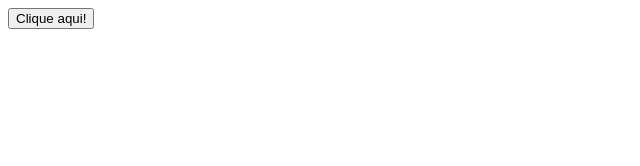
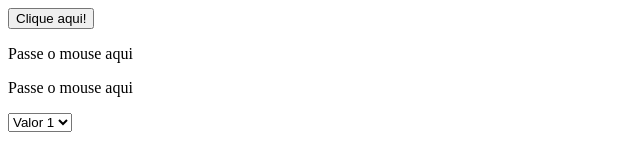
Before and after one commit to Julio-Faria/aula_javascript, a plain HTML site: page index.html in a window 1280 px wide. Shown: the whole page, without its empty margins (0-640 px from the left). Drawn offline with Linux system fonts and the light colour scheme.

Commit message:
Manipulação de elementos

```diff
--- a/index.html
+++ b/index.html
@@ -7,10 +7,19 @@
     <title>Minha Pagina</title>
     <script type="text/javascript" src="js/main.js"></script>
 </head>
-<body>
+<body onload="load()">
 
     <button type="button" onclick="clicou()">Clique aqui!</button>
     <p id="agradecimento" onclick="redirecionar()"></p>
+    <p id="mousemove" onmouseover="trocar(this)" onmouseout="voltar">Passe o mouse aqui</p>
+    <p id="mousemove" onmouseover="trocar(this)" onmouseout="voltar">Passe o mouse aqui</p>
+
+
+    <select onchange="funcaoChange(this)">
+        <option value="1">Valor 1</option>
+        <option value="2">Valor 2</option>
+        <option value="3">Valor 3</option>
+    </select>
 
 </body>
 </html>
```
